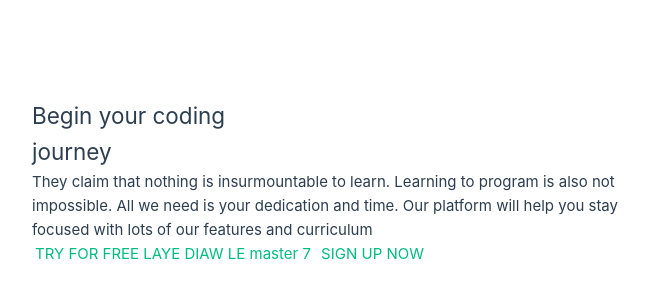
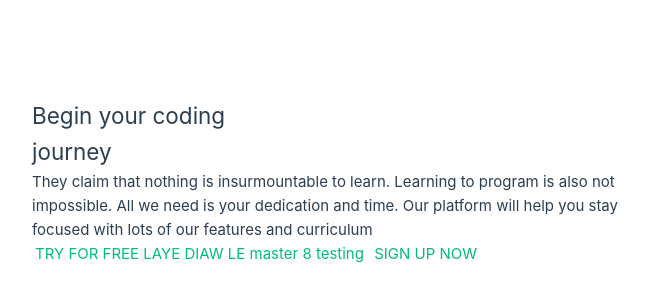
Before and after one commit to asteriskpro/appvuerepo, a Vue app: page / in a window 1280 px wide. Shown: the part 218-518 px from the top of the page, without its empty margins (0-650 px from the left). Built offline with nearby package versions, Linux system fonts and the light colour scheme.

Commit message:
ma  8eme commit message

```diff
--- a/src/App.vue
+++ b/src/App.vue
@@ -11,7 +11,7 @@
           our features and curriculum</p>
         <div class="flex justify-center">
           <a class="inline-block py-4 px-10 free-btn text-md " href="#">
-            TRY FOR FREE  LAYE DIAW LE master 7
+            TRY FOR FREE  LAYE DIAW LE master 8 testing
           </a>
           <a class="inline-block py-4 px-10 bg-btn text-md " href="#">
             SIGN UP NOW
```
